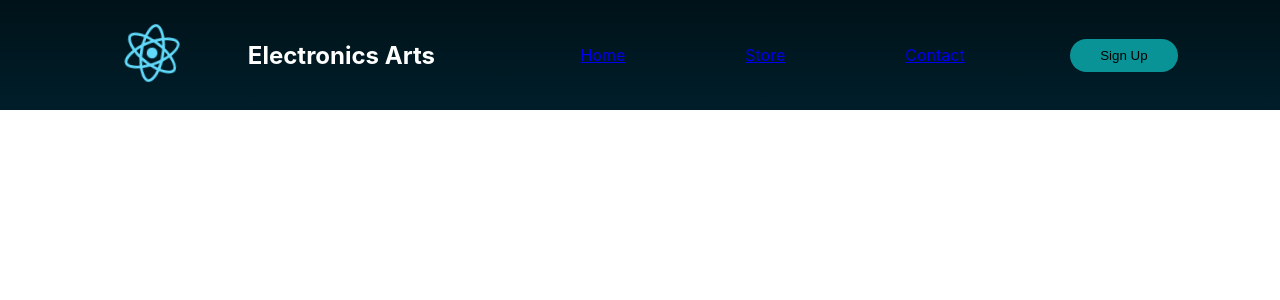
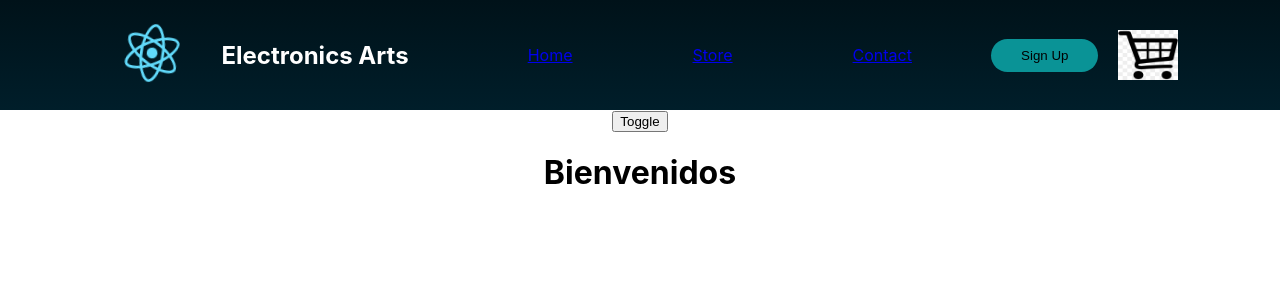
Before and after one commit to julian1820/react-tec, a React (Create React App) app: page / in a window 1280 px wide. Shown: the top 300 px of the page. Built offline with nearby package versions, Linux system fonts and the light colour scheme.

Commit message:
actualizar proyecto

```diff
--- a/src/App.js
+++ b/src/App.js
@@ -1,11 +1,13 @@
-
 import './App.css';
 import NavBar from './components/NavBar';
+
+
 
 function App() {
   return (
     <div className="App">
       <NavBar></NavBar>
+
     </div>
   );
 }
--- /dev/null
+++ b/src/components/CartWidget.js
@@ -0,0 +1,4 @@
+import carrito from '../assets/img/cart.jpg'
+export default{
+    "img1":carrito
+}
--- /dev/null
+++ b/src/components/ItemListContainer.js
@@ -0,0 +1,28 @@
+import * as React from 'react';
+
+const ItemListContainer = () => {
+  const greeting = 'Bienvenidos';
+
+  const [isShow, setShow] = React.useState(true);
+
+  const handleToggle = () => {
+    setShow(!isShow);
+  };
+
+  return (
+    <div>
+      <button onClick={handleToggle} type="button">
+        Toggle
+      </button>
+
+      {isShow ? <Welcome text={greeting} /> : null}
+    </div>
+  );
+};
+
+const Welcome = ({ text }) => {
+  return <h1>{text}</h1>;
+};
+
+
+    export default ItemListContainer;
--- a/src/components/NavBar.js
+++ b/src/components/NavBar.js
@@ -1,5 +1,8 @@
 import logo from '../logo.svg';
 import styled from 'styled-components'
+import imagenes from './CartWidget'
+import ItemListContainer from './ItemListContainer';
+
 function NavBar() {
 
     let Header=styled.header`
@@ -33,6 +36,11 @@ let log={
     height: '90px'
 }
 
+let logi={
+    width: '60px',
+    height: '50px'
+}
+
 let navlinks={
     transition: 'all 0.2s ease 0s'
 }
@@ -59,7 +67,11 @@ return (
                 </ul>
             </nav>
             <a style={lis} href="#"><Button >Sign Up</Button></a>
+            <img style={logi} src={imagenes.img1}/>
         </Header>
+        <body>
+        <ItemListContainer></ItemListContainer>
+        </body>
     </div>
         );
 
```
Also changed, not shown: src/assets/img/cart.jpg (added).
